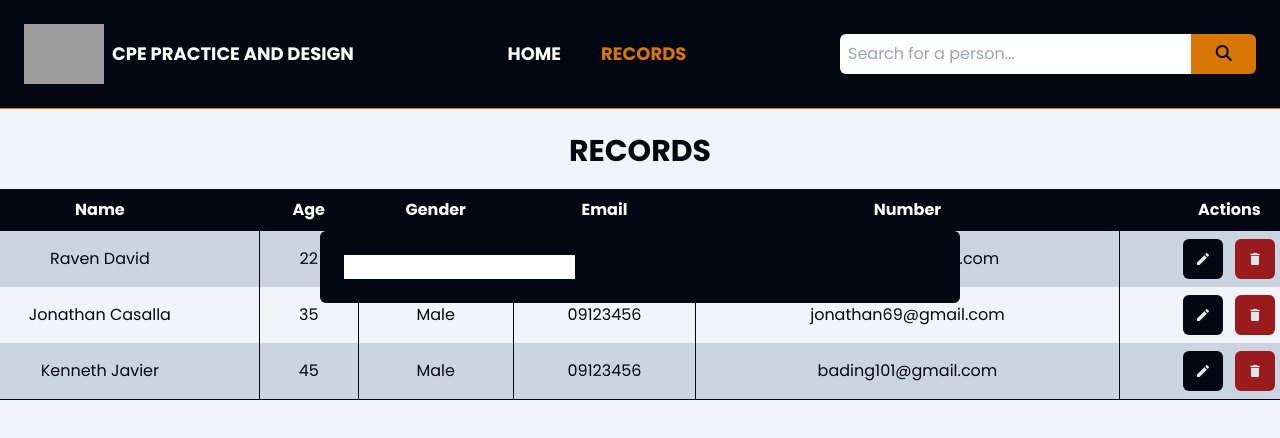
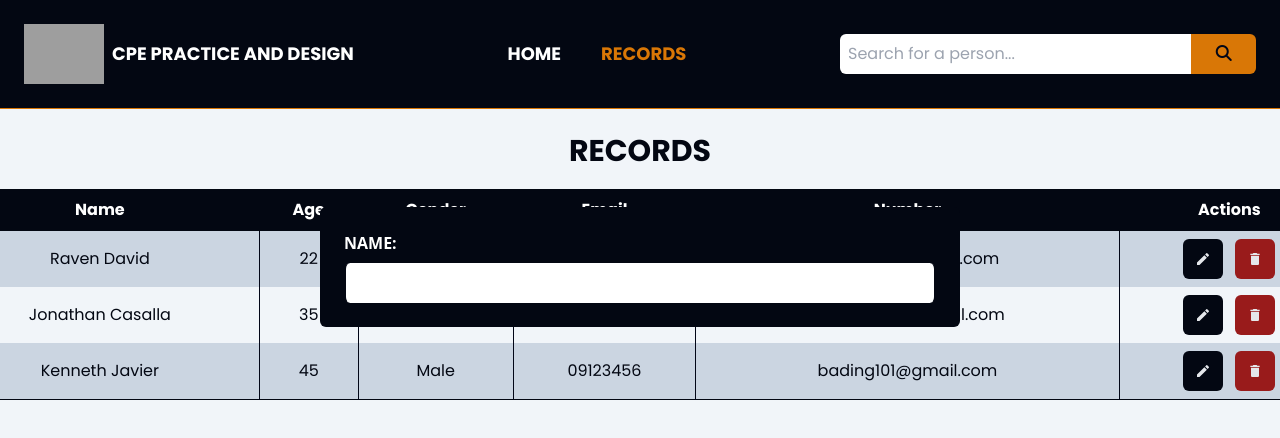
Before and after one commit to Ravend1028/CPE-PRAC-DES-FE, a React (Vite) app: page /records in a window 1280 px wide. Shown: the top 438 px of the page. Built offline with nearby package versions, Linux system fonts and the light colour scheme; data requests are answered from the project's data file; grey boxes are pictures that could not be loaded.

Commit message:
Implement new gauging library and finish modal in records

```diff
--- a/index.html
+++ b/index.html
@@ -4,7 +4,7 @@
     <meta charset="UTF-8" />
     <link rel="icon" type="image/svg+xml" href="/cdm-logo.png" />
     <meta name="viewport" content="width=device-width, initial-scale=1.0" />
-    <title>CPE PRAC DES</title>
+    <title>CPE PRACTICE AND DESIGN</title>
     <!-- Font Awesome CDN -->
     <link rel="stylesheet" href="https://cdnjs.cloudflare.com/ajax/libs/font-awesome/6.7.1/css/all.min.css">
 
--- a/package.json
+++ b/package.json
@@ -11,12 +11,9 @@
     "server": "json-server --watch mock-record.json"
   },
   "dependencies": {
-    "chart.js": "^4.4.6",
-    "chartjs-plugin-datalabels": "^2.2.0",
     "chroma-js": "^3.1.2",
     "json-server": "^1.0.0-beta.3",
     "react": "^18.3.1",
-    "react-chartjs-2": "^5.2.0",
     "react-circular-gauge": "^1.1.1",
     "react-dom": "^18.3.1",
     "react-icons": "^5.4.0",
--- a/src/pages/Records.jsx
+++ b/src/pages/Records.jsx
@@ -8,6 +8,7 @@ import { useNavigate } from 'react-router';
 const Records = () => {
 
   const [records, setRecords] = useState([]);
+  const [loading, setLoading] = useState(true);
   const navigate = useNavigate();
 
   useEffect( () => {
@@ -25,6 +26,7 @@ const Records = () => {
 
         const json = await response.json();
         setRecords(json);
+        setLoading(false);
 
       } catch (error) {
         console.error(error.message);
@@ -55,6 +57,10 @@ const Records = () => {
       console.error('Error:', error);
       alert('An error occurred while deleting the record.');
     }
+  }
+
+  if (!records) {
+    return <Spinner loading={ loading } />
   }
 
   // Add form event handler upon submission
@@ -90,16 +96,25 @@ const Records = () => {
       <div className="container mx-auto p-6 absolute z-10 bg-gray-950 text-white w-1/2 rounded-md">
         {/* Insert form here / form layout */}
         {/* Name | Age | Gender | Email | Phone */}
+        {/* Note that it should be hidden initially as it is a modal */}
 
-        <form>
-          <label htmlFor="">
+        {/* <h3>
+          Edit Record For
+        </h3> */}
 
-          </label>
-          <input type="text" />
+        <form onSubmit={''}>
+          <div className="flex flex-col space-y-2">
+            <label className='font-bold uppercase' htmlFor="name">
+              Name:
+            </label>
+            <input className='border-x-2 border-gray-950 rounded-md p-2' type="text" name='name' value={''} onChange={''} />
+          </div>
+
+
         </form>
 
+      </div>
 
-      </div>
     </main>
   )
 }
```
Also changed, not shown: src/components/Gauge.jsx (+6 -3 lines), note.txt, 2 other files (tests, documents, lock files or other folders).
